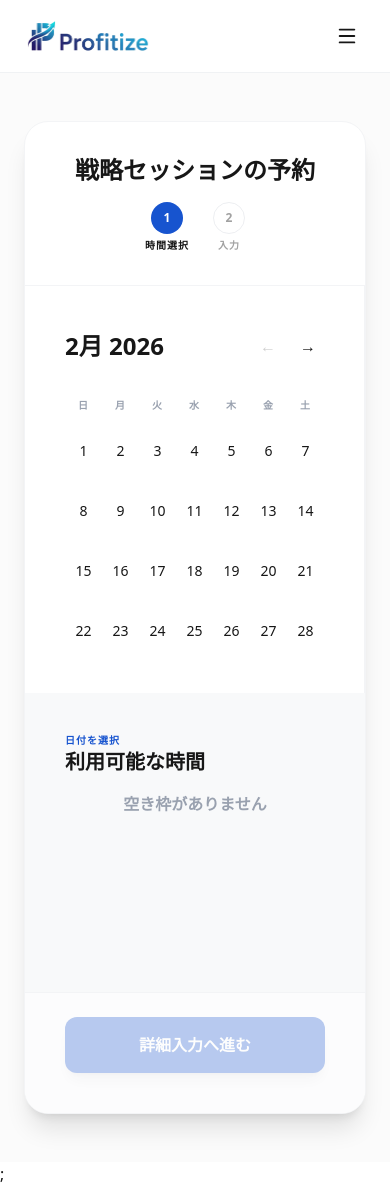
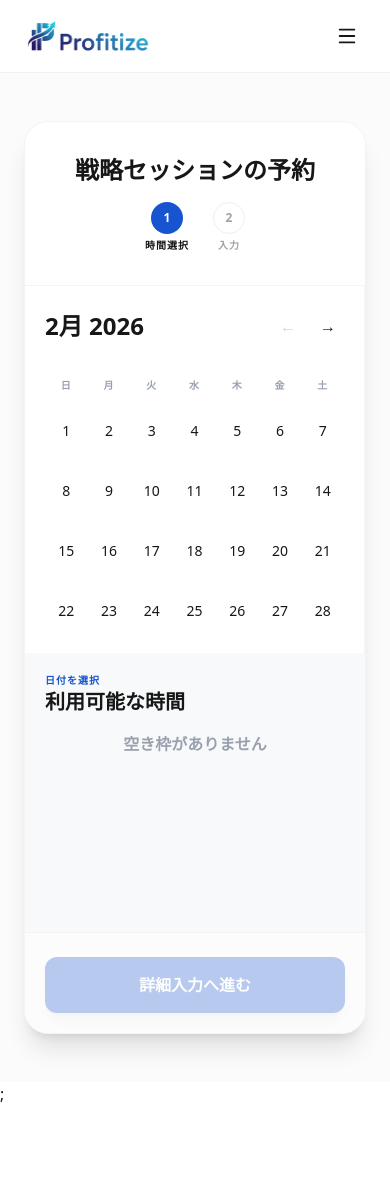
Before and after one commit to J-Global-Software/profitize-web-frontend, a Next.js app: page /en/free-consultation in a window 390 px wide. After the commit the page ends 1106 px from the top, so only its background shows below. Built offline with nearby package versions, Linux system fonts and the light colour scheme; a web font is replaced by a local one.

Commit message:
paddings

```diff
--- a/src/components/freeConsultation/freeConsultationClient.tsx
+++ b/src/components/freeConsultation/freeConsultationClient.tsx
@@ -140,7 +140,7 @@ export default function FreeConsultationClient() {
 		<div className="min-h-screen bg-[#fbfbfb] flex items-center justify-center px-6 py-12">
 			<div className="max-w-[1100px] w-full bg-white rounded-3xl shadow-xl border border-gray-100 overflow-hidden">
 				{/* Header */}
-				<div className="px-10 py-8 border-b border-gray-100 flex flex-col md:flex-row items-center justify-between gap-4">
+				<div className="px-5 md:px-10 py-8 border-b border-gray-100 flex flex-col md:flex-row items-center justify-between gap-4">
 					<h1 className="text-2xl md:text-3xl font-black">{t("booking.title")}</h1>
 					<div className="flex gap-6">
 						<StepIndicator count={1} active={step === 1} label={t("booking.step1")} onClick={() => setStep(1)} />
@@ -158,7 +158,7 @@ export default function FreeConsultationClient() {
 				{/* STEP 1: Calendar & Time Selection */}
 				{step === 1 && (
 					<div className="grid grid-cols-1 md:grid-cols-12 min-h-[460px]">
-						<div className="md:col-span-6 p-10 border-r border-gray-100">
+						<div className="md:col-span-6 p-5 md:p-10 border-r border-gray-100">
 							<div className="flex items-center justify-between mb-8">
 								<h2 className="text-2xl font-bold capitalize">{monthLabel}</h2>
 								<div className="flex gap-2">
@@ -204,12 +204,12 @@ export default function FreeConsultationClient() {
 						</div>
 
 						<div className="md:col-span-6 bg-[#f8f9fa] flex flex-col">
-							<div className="p-10 pb-4">
+							<div className="p-5 md:p-10 pb-4">
 								<p className="text-[10px] font-black uppercase tracking-widest text-[#1754cf]">{selectedDate ? format(selectedDate, "PPPP", { locale: dateFnsLocale }) : t("manage.selectDateShort")}</p>
 								<h3 className="text-xl font-bold">{t("manage.availableSlots")}</h3>
 							</div>
 
-							<div className="px-10 grid grid-cols-2 gap-3 min-h-[200px]">
+							<div className="px-5 md:px-10 grid grid-cols-2 gap-3 min-h-[200px]">
 								{loadingSlots ? (
 									<div className="col-span-2 flex justify-center items-center">
 										<div className="w-8 h-8 border-4 border-[#1754cf]/30 border-t-[#1754cf] rounded-full animate-spin" />
@@ -265,7 +265,7 @@ export default function FreeConsultationClient() {
 								</div>
 							)}
 
-							<div className="mt-auto p-10 pt-6 border-t border-gray-100 bg-white/60">
+							<div className="mt-auto p-5 md:p-10 pt-6 border-t border-gray-100 bg-white/60">
 								<button disabled={!selectedDate || !selectedTime} onClick={() => setStep(2)} className="w-full bg-[#1754cf] text-white font-bold py-4 rounded-xl shadow-lg disabled:opacity-30">
 									{t("booking.continue")}
 								</button>
@@ -277,7 +277,7 @@ export default function FreeConsultationClient() {
 				{/* STEP 2: Summary & User Details */}
 				{step === 2 && (
 					<div className="grid grid-cols-1 md:grid-cols-12 min-h-[460px]">
-						<div className="md:col-span-4 bg-[#f8f9fa] p-10 flex flex-col gap-6">
+						<div className="md:col-span-4 bg-[#f8f9fa] p-5 md:p-10 flex flex-col gap-6">
 							<h2 className="text-2xl font-bold">{t("booking.summary")}</h2>
 							<div className="flex flex-col gap-4 mt-4">
 								<div className="flex justify-between text-sm font-bold">
@@ -296,7 +296,7 @@ export default function FreeConsultationClient() {
 							</div>
 						</div>
 
-						<div className="md:col-span-8 bg-white p-10 flex flex-col justify-between">
+						<div className="md:col-span-8 bg-white p-5 md:p-10 flex flex-col justify-between">
 							<div>
 								<h2 className="text-2xl font-black mb-6">{t("booking.details")}</h2>
 								<form className="grid gap-6" onSubmit={(e) => e.preventDefault()}>
--- a/src/components/homepage/contacts-section/contactForm.tsx
+++ b/src/components/homepage/contacts-section/contactForm.tsx
@@ -59,7 +59,7 @@ export function ContactForm() {
 	}
 
 	return (
-		<div className="bg-gray-50 p-10 rounded-3xl">
+		<div className="bg-gray-50 p-5 md:p-10 rounded-3xl">
 			<form onSubmit={onSubmit} className="grid grid-cols-1 md:grid-cols-2 gap-6">
 				<div className="flex flex-col gap-2">
 					<label className="text-xs font-bold uppercase tracking-widest opacity-60">{t("firstName")}</label>
```
